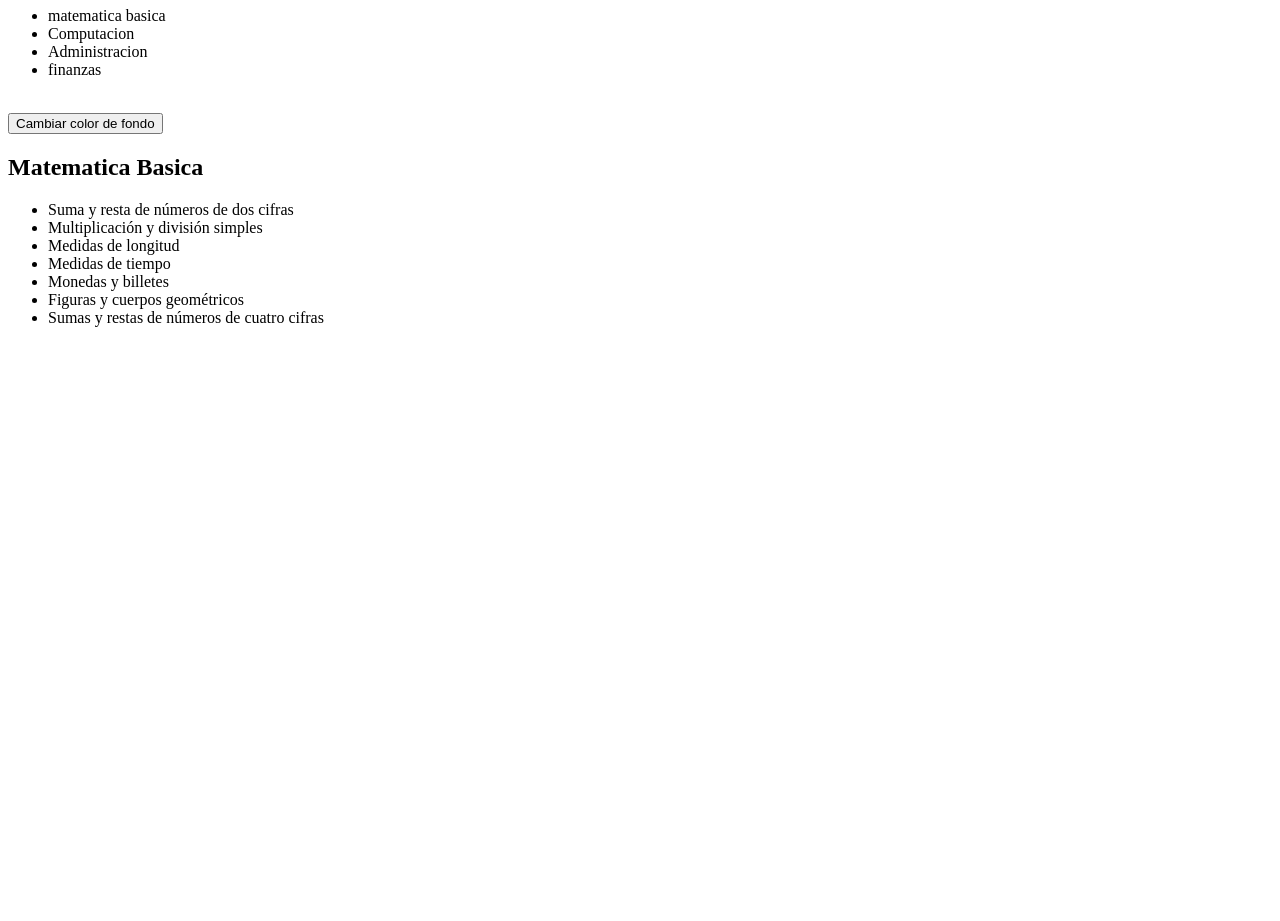
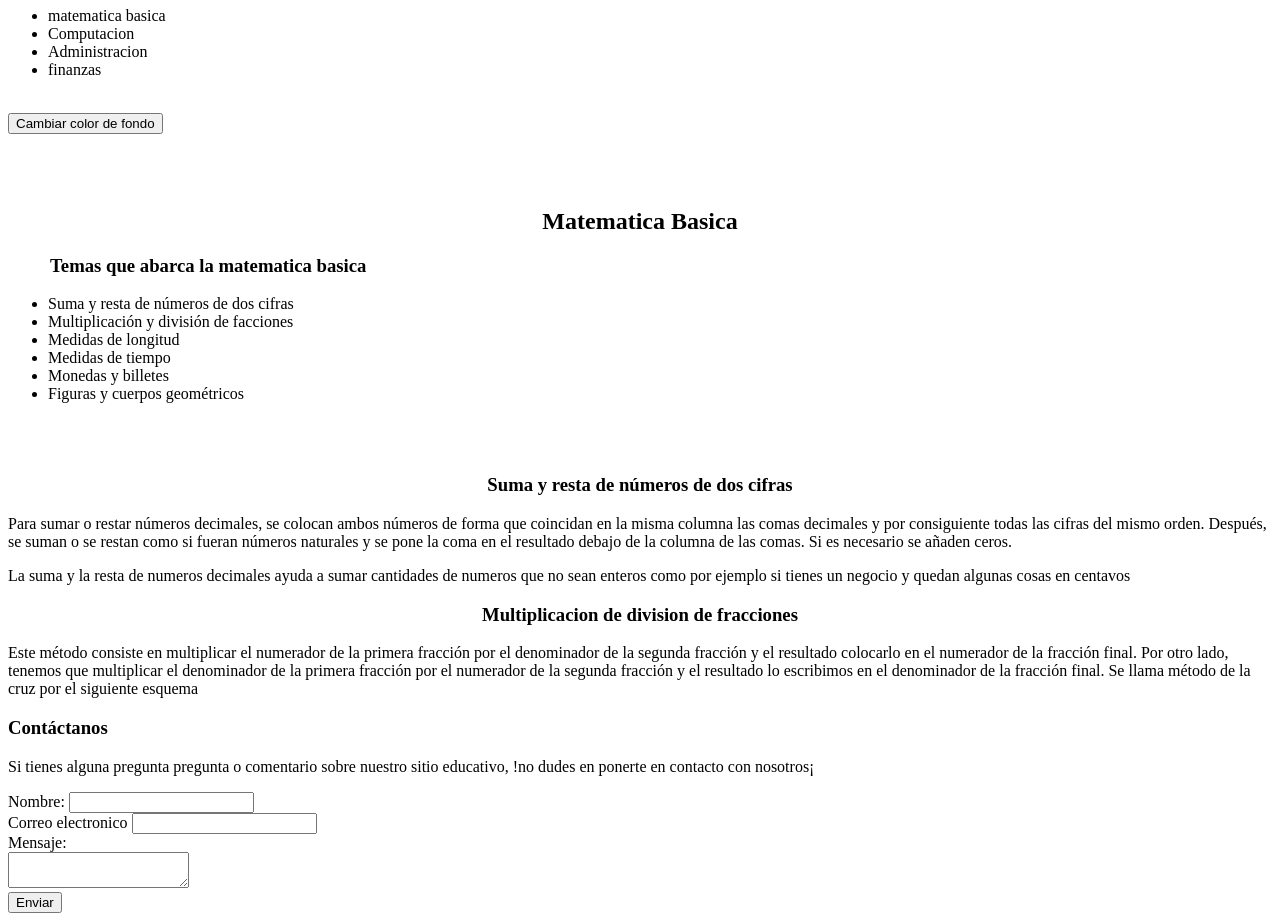
Before and after one commit to Juapo7w7/Juapo7w7.github.io, a plain HTML site: page index.html in a window 1280 px wide. Shown: the part 73-994 px from the top of the page. Before the commit the page ends 800 px from the top, so only its background shows below. Drawn offline with Linux system fonts and the light colour scheme.

Commit message:
Se ha agregado el contacto Uwu

```diff
--- a/index.html
+++ b/index.html
@@ -8,7 +8,7 @@
 
      <body>
         <div>
-           <h1>sitio web educativo</h1>
+           <center><h1>sitio web educativo</h1></center>
 
            <nav>
             <ul>
@@ -22,22 +22,53 @@
            <br>
            <button>Cambiar color de fondo</button>
         </div>
+        <br><br><br>
 
         <div>
-            <h2>Matematica Basica </h2>
+            <center><h2>Matematica Basica </h2></center>
+            <h3>&nbsp;&nbsp;&nbsp;&nbsp;&nbsp;&nbsp;&nbsp;&nbsp;&nbsp;Temas que abarca la matematica basica</h3>
              <ul>
                 <li> Suma y resta de números de dos cifras</li>
-                <li> Multiplicación y división simples </li>
+                <li> Multiplicación y división de facciones  </li>
                 <li> Medidas de longitud </li>
                 <li> Medidas de tiempo </li>
                 <li> Monedas y billetes </li>
                 <li> Figuras y cuerpos geométricos</li>
-                <li> Sumas y restas de números de cuatro cifras</li>
+
 
              </ul>
-            <p></p>
-        </div>
-    </body>
+             </div>
+             <br><br>
+             <center><h3>Suma y resta de números de dos cifras </h3></center>
+              <p>Para sumar o restar números decimales, se colocan ambos números de forma que coincidan
+                en la misma
+                 columna las comas decimales y por consiguiente todas las cifras del mismo orden.
+                 Después, se suman o se restan como si fueran números naturales y se pone la coma
+                 en el resultado debajo de la columna de las comas. Si es necesario se añaden ceros.</p>
+             <p>La suma y la resta de numeros decimales ayuda a sumar cantidades de numeros que no sean enteros
+                como por ejemplo si tienes un negocio y quedan algunas cosas en centavos </p>
+
+            <center><h3>Multiplicacion de division de fracciones</h3></center>
+             <p>
+               Este método consiste en multiplicar el numerador de la primera fracción por el denominador de la
+               segunda fracción y el resultado colocarlo en el numerador de la fracción final. Por otro lado, tenemos
+               que multiplicar el denominador de la primera fracción por el numerador de la segunda fracción y el
+               resultado lo escribimos en el denominador de la fracción final.
+               Se llama método de la cruz por el siguiente esquema
+             </p>
+
+         <h3>Contáctanos</h3>
+         <p>Si tienes alguna pregunta pregunta o comentario sobre nuestro sitio educativo, !no dudes en ponerte en contacto con nosotros¡</p>
+       <form method="post">
+         <label>Nombre:</label>
+         <input type="text" requerid><br>
+         <label>Correo electronico </label>
+         <input type="email"requerid><br>
+         <label>Mensaje: </label><br>
+         <textarea required></textarea><br>
+         <input type="submit" value="Enviar">
+       </form>
+      </body>
     </html>
 
 </body>
```
